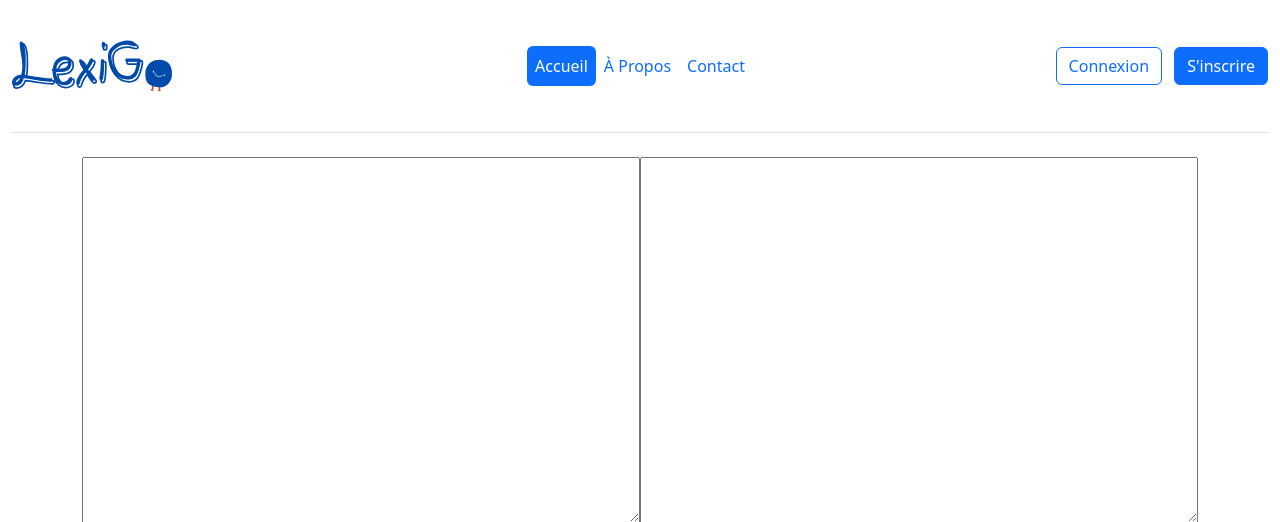
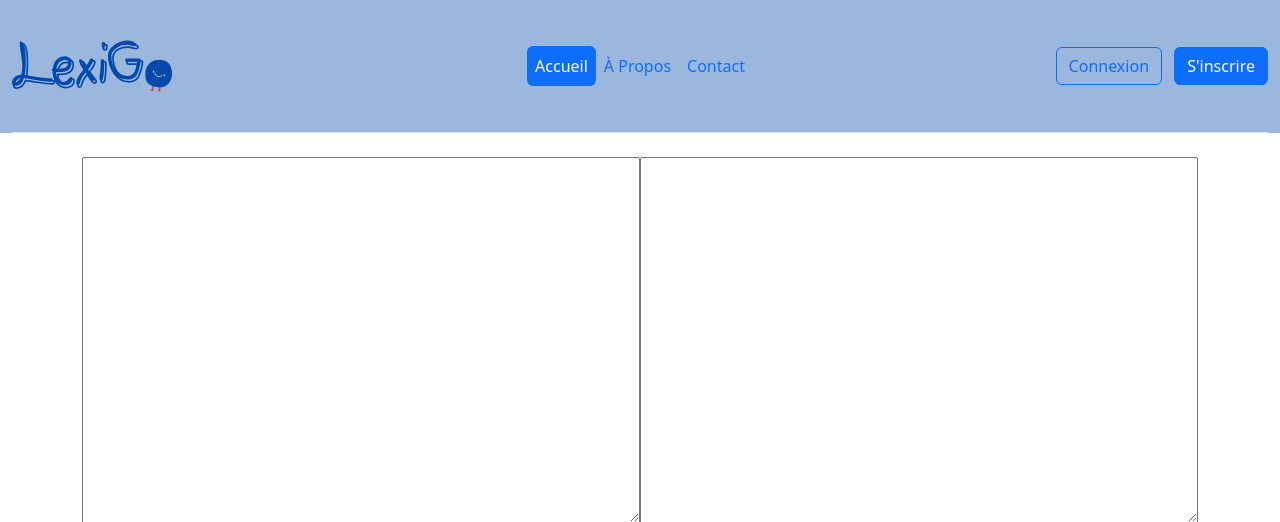
Before and after one commit to SymGo/lexi_go, a Django app: page / in a window 1280 px wide. Shown: the top 522 px of the page. Run offline with Django 4.2, Linux system fonts and the light colour scheme; some libraries are stand-ins or nearby versions.

Commit message:
header backgroundcolor

```diff
--- a/templates/base.html
+++ b/templates/base.html
@@ -17,7 +17,7 @@
 
 <body>
     <main>
-        <div class="container-fluid">
+        <div class="container-fluid" style="background-color: #9bb7de;">
             <header
                 class="d-flex flex-wrap align-items-center justify-content-center justify-content-md-between py-3 mb-4 border-bottom">
                 <a href="/" class="d-flex align-items-center col-md-3 mb-2 mb-md-0 text-dark text-decoration-none">
```
